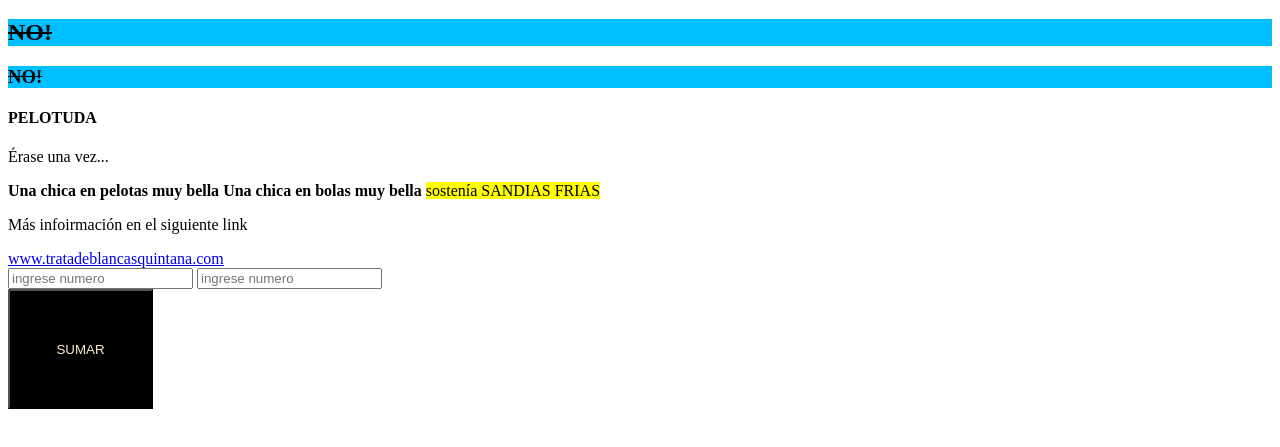
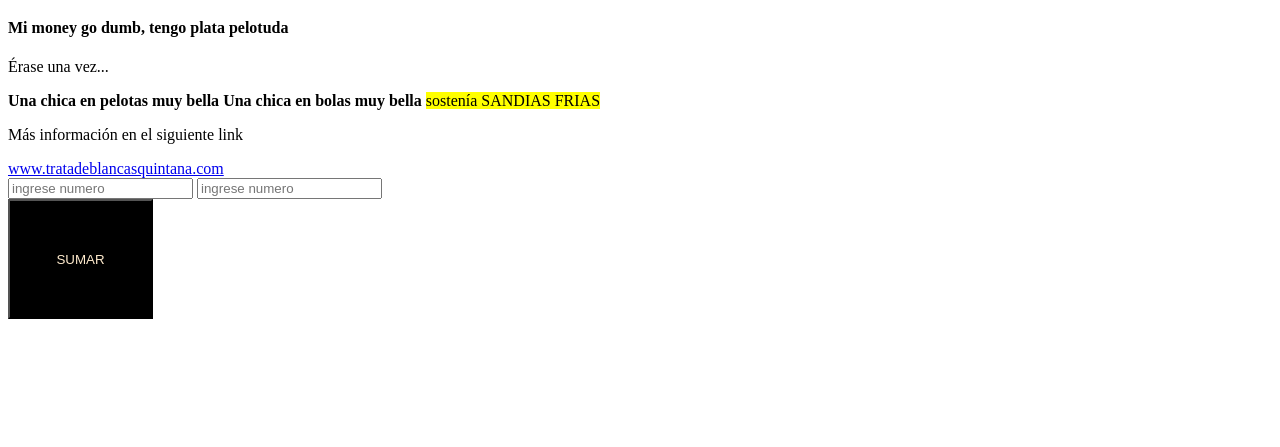
Before and after one commit to aguanteargentina/aguanteargentina, a plain HTML site: page index.html in a window 1280 px wide. Shown: the part 61-508 px from the top of the page. Drawn offline with Linux system fonts and the light colour scheme.

Commit message:
update33

```diff
--- a/index.html
+++ b/index.html
@@ -9,14 +9,12 @@
   </head>
   <body>
     <h1>AGUANTE ARGENTINA</h1>
-    <h2 class="sectionText" style="background-color: #5213a9">NO!</h2>
-    <h3 class="sectionText" id="subtitleSection">NO!</h3>
-    <h4>PELOTUDA</h4>
+    <h4>Mi money go dumb, tengo plata pelotuda</h4>
     <p>Érase una vez...</p>
     <strong>Una chica en pelotas muy bella </strong>
     <b>Una chica en bolas muy bella</b>
     <mark>sostenía SANDIAS FRIAS</mark>
-    <p>Más infoirmación en el siguiente link</p>
+    <p>Más información en el siguiente link</p>
     <a
       href="https://brandominus.com/blog/creatividad/todas-etiquetas-html5"
       target="_blank"
```
